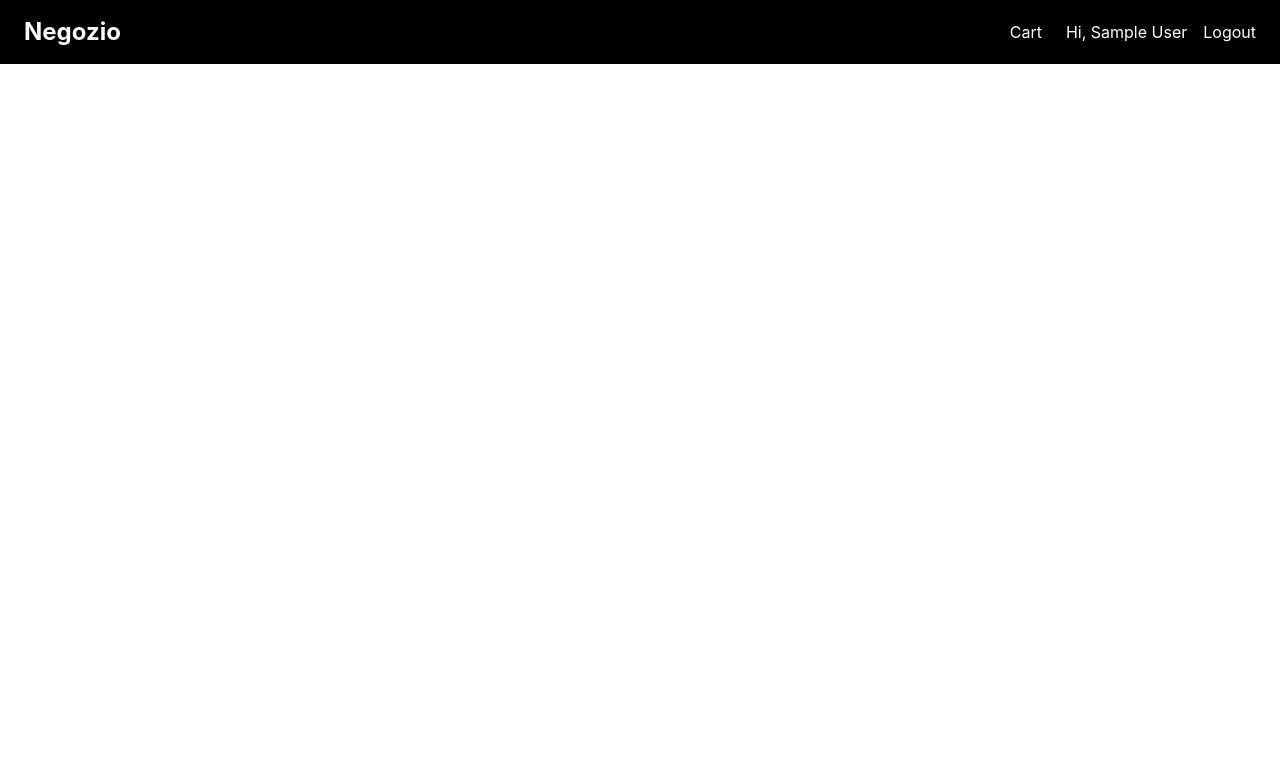
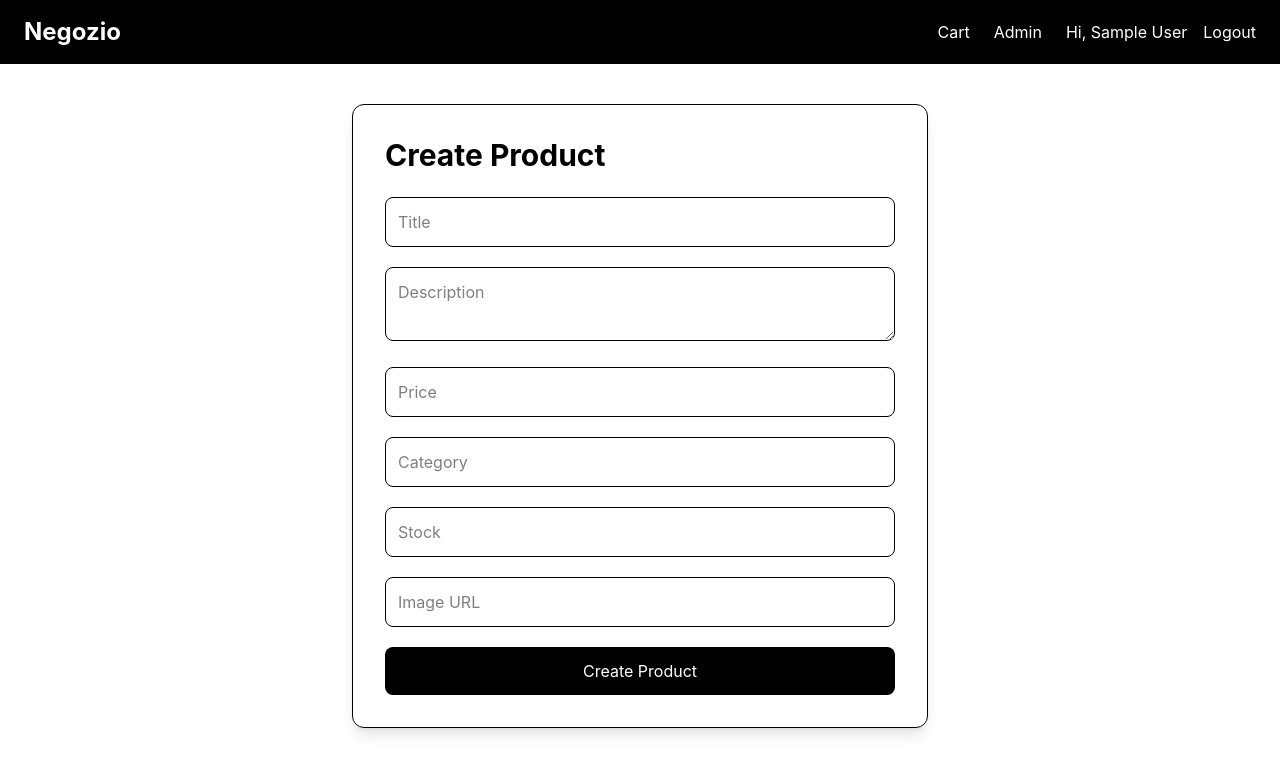
Before and after one commit to utkarshh9/mern-ecommerce, a React app in the folder frontend/: page /admin/products/create in a window 1280 px wide. Shown: the top 774 px of the page. Built offline with nearby package versions, Linux system fonts and the light colour scheme; sample sign-in values are in the browser's storage; the HTML template or start-up script is replaced by a standard one.

Commit message:
Build admin dashboard and frontend product management

```diff
--- a/frontend/src/App.jsx
+++ b/frontend/src/App.jsx
@@ -13,6 +13,14 @@ import LoginPage from "./pages/LoginPage";
 import RegisterPage from "./pages/RegisterPage";
 
 import ProtectedRoute from "./routes/ProtectedRoute";
+
+import AdminRoute from "./routes/AdminRoute";
+
+import AdminDashboard from "./pages/AdminDashboard";
+
+import AdminProductsPage from "./pages/AdminProductsPage";
+
+import AdminCreateProductPage from "./pages/AdminCreateProductPage";
 
 
 function App() {
@@ -51,6 +59,41 @@ function App() {
           element={<RegisterPage />}
         />
 
+        <Route
+          path="/admin"
+          element={
+            <AdminRoute>
+
+              <AdminDashboard />
+
+            </AdminRoute>
+          }
+        />
+
+
+        <Route
+          path="/admin/products"
+          element={
+            <AdminRoute>
+
+              <AdminProductsPage />
+
+            </AdminRoute>
+          }
+        />
+
+
+        <Route
+          path="/admin/products/create"
+          element={
+            <AdminRoute>
+
+              <AdminCreateProductPage />
+
+            </AdminRoute>
+          }
+        />
+
       </Routes>
 
     </div>
--- a/frontend/src/components/Navbar.jsx
+++ b/frontend/src/components/Navbar.jsx
@@ -37,6 +37,16 @@ const Navbar = () => {
                             ? `Cart (${totalItems})`
                             : "Cart"}
                     </Link>
+
+                    {userInfo?.isAdmin && (
+
+                        <Link to="/admin">
+
+                            Admin
+
+                        </Link>
+
+                    )}
 
                     {userInfo ? (
 
--- /dev/null
+++ b/frontend/src/pages/AdminCreateProductPage.jsx
@@ -0,0 +1,164 @@
+import { useState } from "react";
+
+import axios from "axios";
+
+import { useSelector } from "react-redux";
+
+import { useNavigate } from "react-router-dom";
+
+
+const AdminCreateProductPage = () => {
+
+  const navigate = useNavigate();
+
+  const { userInfo } = useSelector(
+    (state) => state.auth
+  );
+
+
+  const [title, setTitle] = useState("");
+
+  const [description, setDescription] =
+    useState("");
+
+  const [price, setPrice] = useState("");
+
+  const [category, setCategory] =
+    useState("");
+
+  const [stock, setStock] = useState("");
+
+  const [image, setImage] = useState("");
+
+
+  const submitHandler = async (e) => {
+
+    e.preventDefault();
+
+    await axios.post(
+
+      "http://localhost:5000/api/products",
+
+      {
+        title,
+        description,
+        price,
+        category,
+        stock,
+        image,
+      },
+
+      {
+        headers: {
+          Authorization:
+            `Bearer ${userInfo.token}`,
+        },
+      }
+    );
+
+    navigate("/admin/products");
+  };
+
+
+  return (
+    <div className="max-w-xl mx-auto mt-10 border p-8 rounded-xl shadow-lg">
+
+      <h1 className="text-3xl font-bold mb-6">
+
+        Create Product
+
+      </h1>
+
+
+      <form
+        onSubmit={submitHandler}
+        className="space-y-5"
+      >
+
+        <input
+          type="text"
+          placeholder="Title"
+          value={title}
+          onChange={(e) =>
+            setTitle(e.target.value)
+          }
+          className="w-full border p-3 rounded-lg"
+          required
+        />
+
+
+        <textarea
+          placeholder="Description"
+          value={description}
+          onChange={(e) =>
+            setDescription(e.target.value)
+          }
+          className="w-full border p-3 rounded-lg"
+          required
+        />
+
+
+        <input
+          type="number"
+          placeholder="Price"
+          value={price}
+          onChange={(e) =>
+            setPrice(e.target.value)
+          }
+          className="w-full border p-3 rounded-lg"
+          required
+        />
+
+
+        <input
+          type="text"
+          placeholder="Category"
+          value={category}
+          onChange={(e) =>
+            setCategory(e.target.value)
+          }
+          className="w-full border p-3 rounded-lg"
+          required
+        />
+
+
+        <input
+          type="number"
+          placeholder="Stock"
+          value={stock}
+          onChange={(e) =>
+            setStock(e.target.value)
+          }
+          className="w-full border p-3 rounded-lg"
+          required
+        />
+
+
+        <input
+          type="text"
+          placeholder="Image URL"
+          value={image}
+          onChange={(e) =>
+            setImage(e.target.value)
+          }
+          className="w-full border p-3 rounded-lg"
+          required
+        />
+
+
+        <button
+          type="submit"
+          className="w-full bg-black text-white py-3 rounded-lg hover:bg-gray-800"
+        >
+
+          Create Product
+
+        </button>
+
+      </form>
+
+    </div>
+  );
+};
+
+export default AdminCreateProductPage;
--- /dev/null
+++ b/frontend/src/pages/AdminDashboard.jsx
@@ -0,0 +1,51 @@
+import { Link } from "react-router-dom";
+
+
+const AdminDashboard = () => {
+
+    return (
+        <div className="max-w-6xl mx-auto px-4 py-10">
+
+            <h1 className="text-4xl font-bold mb-10">
+
+                Admin Dashboard
+
+            </h1>
+
+
+            <div className="grid md:grid-cols-2 gap-6">
+
+                <Link
+                    to="/admin/products"
+                    className="border bg-white p-6 rounded-2xl shadow-lg hover:shadow-2xl hover:-translate-y-1 transition duration-300 flex items-center justify-between"
+                >
+
+                    <>
+
+                        <div>
+
+                            <h2 className="text-2xl font-bold">
+
+                                Manage Products
+
+                            </h2>
+
+                            <p className="text-gray-500 mt-2">
+
+                                Create, edit, and delete products
+
+                            </p>
+
+                        </div>
+
+                    </>
+
+                </Link>
+
+            </div>
+
+        </div>
+    );
+};
+
+export default AdminDashboard;
--- /dev/null
+++ b/frontend/src/pages/AdminProductsPage.jsx
@@ -0,0 +1,184 @@
+import { useEffect, useState } from "react";
+
+import axios from "axios";
+
+import { useSelector } from "react-redux";
+
+
+const AdminProductsPage = () => {
+
+    const [products, setProducts] = useState([]);
+
+    const { userInfo } = useSelector(
+        (state) => state.auth
+    );
+
+
+    const fetchProducts = async () => {
+
+        const { data } = await axios.get(
+            "http://localhost:5000/api/products"
+        );
+
+        setProducts(data);
+    };
+
+
+    useEffect(() => {
+
+        fetchProducts();
+
+    }, []);
+
+
+    const deleteHandler = async (id) => {
+
+        if (
+            window.confirm(
+                "Delete this product?"
+            )
+        ) {
+
+            await axios.delete(
+
+                `http://localhost:5000/api/products/${id}`,
+
+                {
+                    headers: {
+                        Authorization:
+                            `Bearer ${userInfo.token}`,
+                    },
+                }
+            );
+
+            fetchProducts();
+        }
+    };
+
+
+    return (
+        <div className="max-w-7xl mx-auto px-4 py-10">
+
+            <div className="flex justify-between items-center mb-8">
+
+                <h1 className="text-4xl font-bold">
+
+                    Manage Products
+
+                </h1>
+
+                <button
+                    onClick={() =>
+                        window.location.href =
+                        "/admin/products/create"
+                    }
+                    className="bg-black text-white px-5 py-3 rounded-lg"
+                >
+
+                    Create Product
+
+                </button>
+
+            </div>
+
+
+            <div className="overflow-x-auto">
+
+                <table className="w-full border">
+
+                    <thead className="bg-gray-100">
+
+                        <tr>
+
+                            <th className="p-4 border">
+                                Image
+                            </th>
+
+                            <th className="p-4 border">
+                                Title
+                            </th>
+
+                            <th className="p-4 border">
+                                Price
+                            </th>
+
+                            <th className="p-4 border">
+                                Category
+                            </th>
+
+                            <th className="p-4 border">
+                                Actions
+                            </th>
+
+                        </tr>
+
+                    </thead>
+
+
+                    <tbody>
+
+                        {products.map((product) => (
+
+                            <tr key={product._id}>
+
+                                <td className="p-4 border">
+
+                                    <img
+                                        src={product.image}
+                                        alt={product.title}
+                                        className="w-20 h-20 object-cover"
+                                    />
+
+                                </td>
+
+
+                                <td className="p-4 border">
+
+                                    {product.title}
+
+                                </td>
+
+
+                                <td className="p-4 border">
+
+                                    ${product.price}
+
+                                </td>
+
+
+                                <td className="p-4 border">
+
+                                    {product.category}
+
+                                </td>
+
+
+                                <td className="p-4 border">
+
+                                    <button
+                                        onClick={() =>
+                                            deleteHandler(product._id)
+                                        }
+                                        className="bg-red-500 text-white px-4 py-2 rounded-lg"
+                                    >
+
+                                        Delete
+
+                                    </button>
+
+                                </td>
+
+                            </tr>
+                        ))}
+
+                    </tbody>
+
+                </table>
+
+            </div>
+
+        </div>
+    );
+};
+
+export default AdminProductsPage;
--- /dev/null
+++ b/frontend/src/routes/AdminRoute.jsx
@@ -0,0 +1,18 @@
+import { Navigate } from "react-router-dom";
+
+import { useSelector } from "react-redux";
+
+
+const AdminRoute = ({ children }) => {
+
+  const { userInfo } = useSelector(
+    (state) => state.auth
+  );
+
+
+  return userInfo && userInfo.isAdmin
+    ? children
+    : <Navigate to="/" />;
+};
+
+export default AdminRoute;
```
Also changed, not shown: 1 other file (tests, documents, lock files or other folders).
